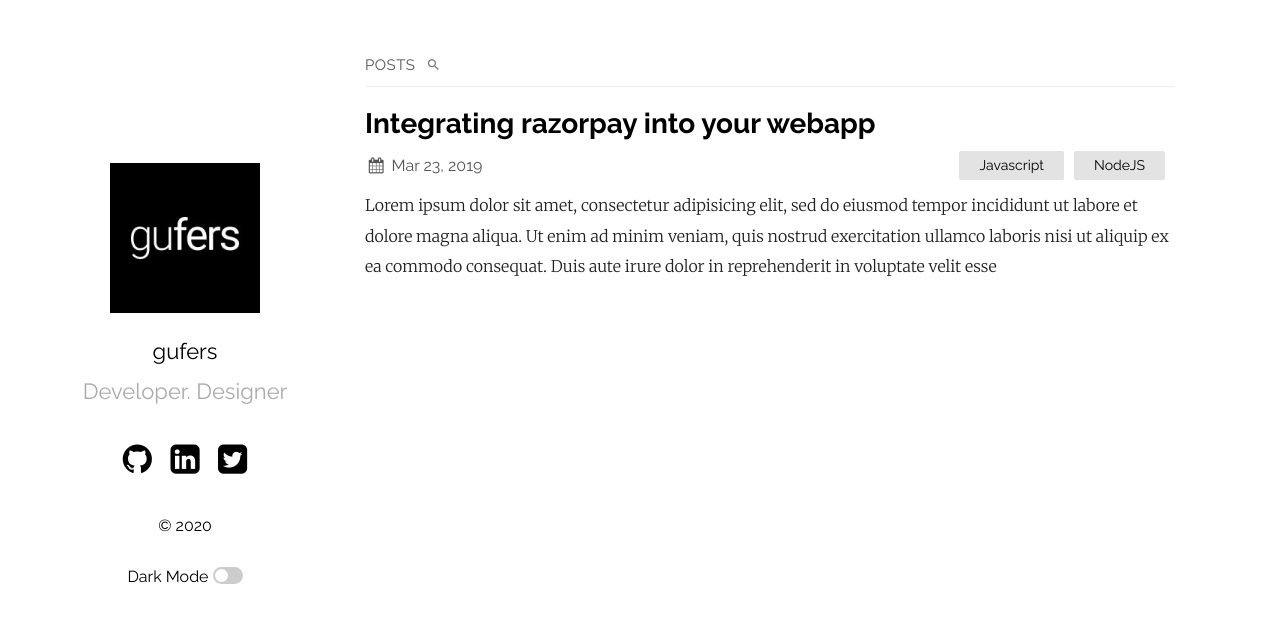
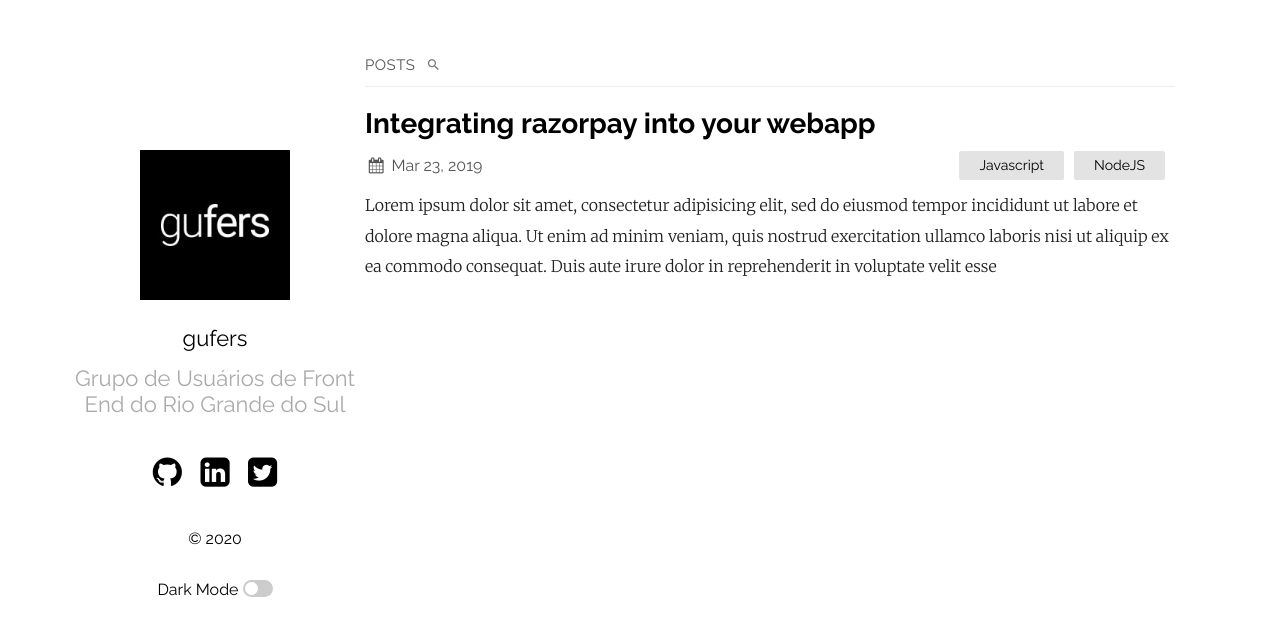
Before and after one commit to osgufers/osgufers.github.io, a Jekyll site: the page built from index.md, in a window 1280 px wide. Shown: the top 636 px of the page. Built offline with Jekyll 4.4.1, drawn with Linux system fonts in a browser that asks for light colours.

Commit message:
update template jekyll

```diff
--- a/_config.yml
+++ b/_config.yml
@@ -11,7 +11,7 @@ sass:
   sass_dir: _sass
 plainwhite:
   name: gufers
-  tagline: Developer. Designer
+  tagline:  Grupo de Usuários de Front End do Rio Grande do Sul
   date_format: "%b %-d, %Y"
   sitemap: true # set to true to generate sitemap.xml content
   search: true # set to true to enable searchbar
```
Also changed, not shown: README.md.
